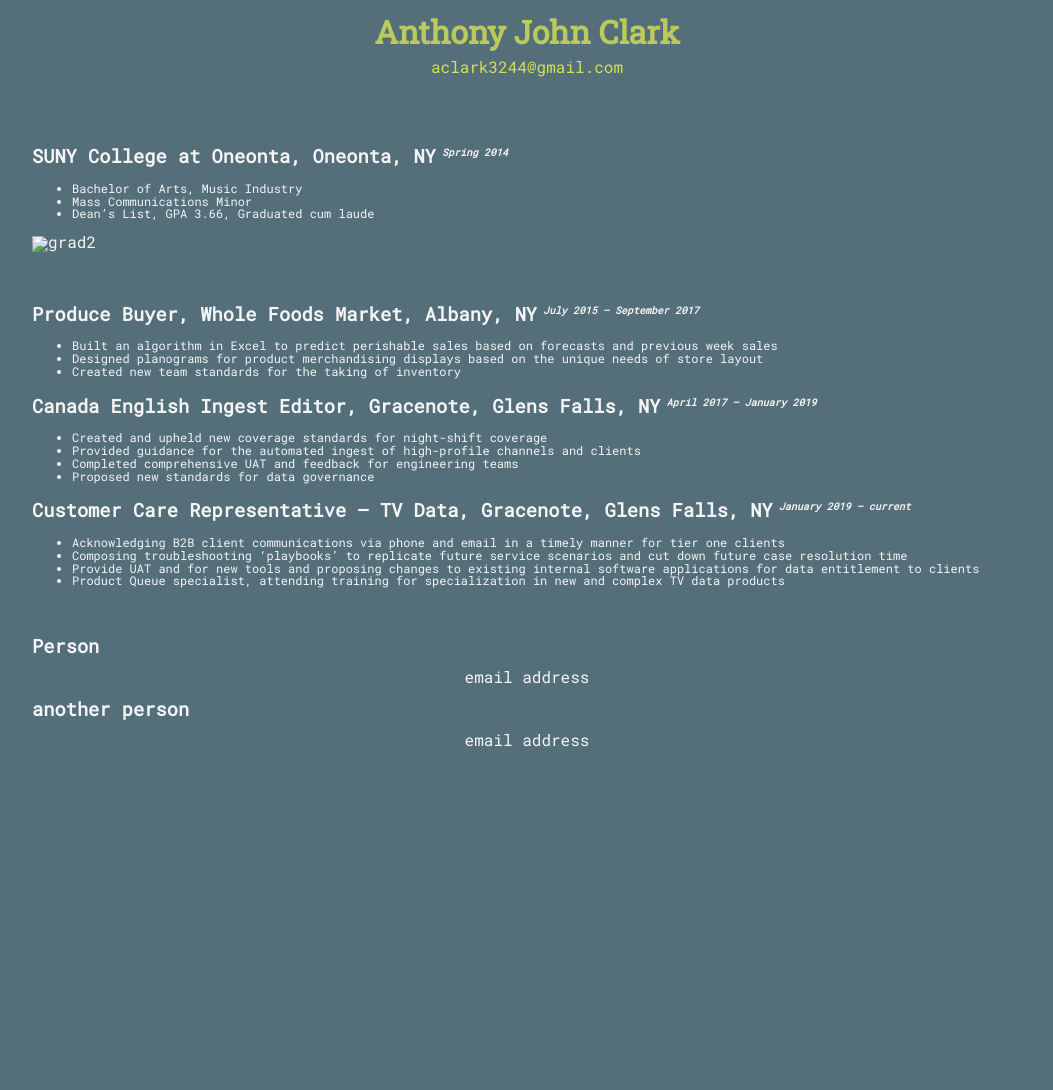
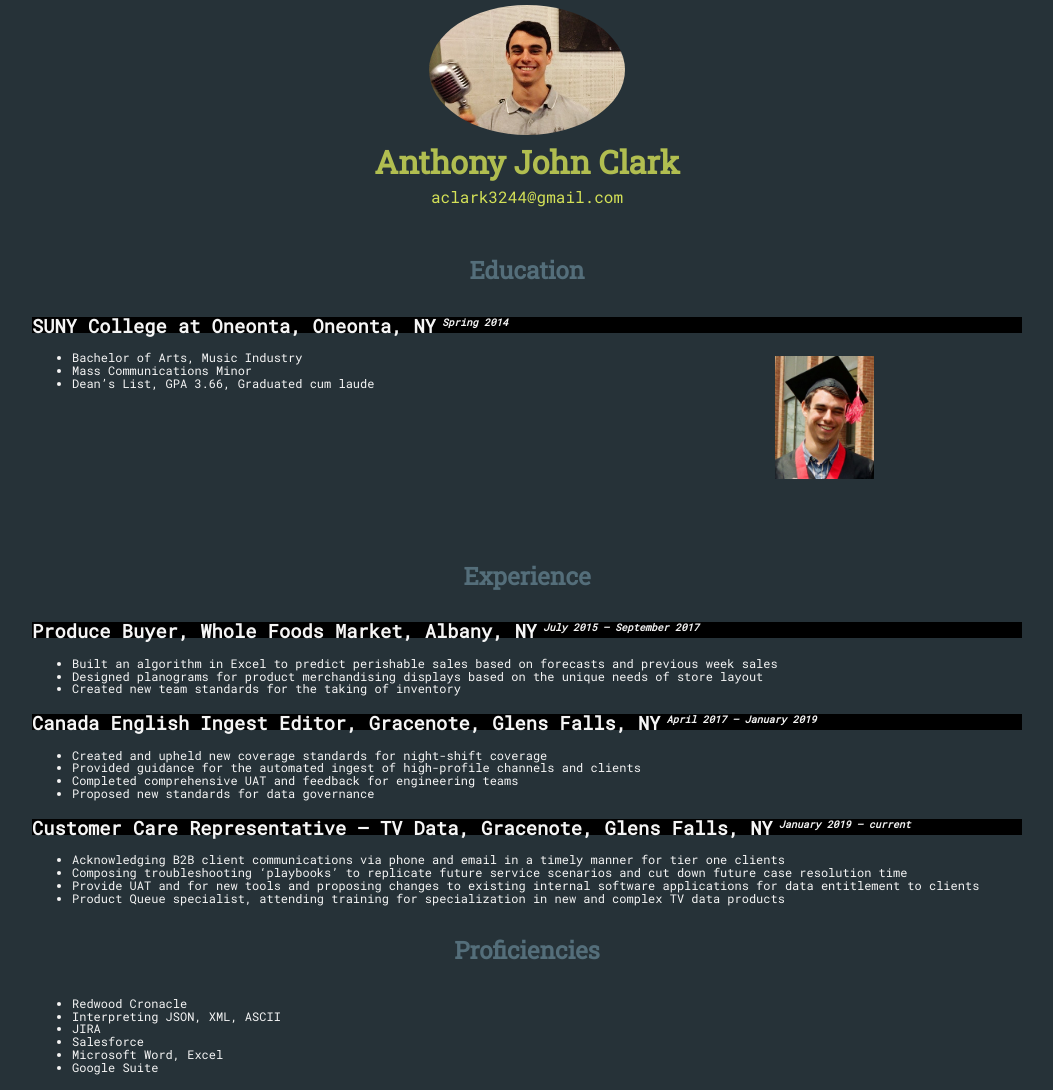
Before and after one commit to anthonyjohnclark/anthonyjohnclark.github.io, a plain HTML site: page index.html in a window 1280 px wide. Shown: the whole page, without its empty margins (113-1166 px from the left). Before the commit the page ends 800 px from the top, so only its background shows below. Drawn offline with Linux system fonts and the light colour scheme.

Commit message:
added photos, stylings, etc

```diff
--- a/index.html
+++ b/index.html
@@ -7,39 +7,40 @@
   <body>
     <div class="wholebody">
       <header>
+        <img src="photos/me.png" alt="topphoto">
         <h1><strong>Anthony John Clark</strong></h1>
           <p>aclark3244@gmail.com</p>
-      </header>
+       </header>
       <section>
         <h2>Education</h2>
         <div class="education">
-          <h3>SUNY College at Oneonta, Oneonta, NY<sup align="right"> Spring 2014</sup></h3>
+          <div class="jobtitle"><h3>SUNY College at Oneonta, Oneonta, NY<sup align="right"> Spring 2014</sup></h3></div>
           <ul>
             <li>Bachelor of Arts, Music Industry</li>
             <li>Mass Communications Minor</li>
             <li>Dean’s List, GPA 3.66, Graduated cum laude</li>
             </ul>
-            <img src="grad2.jpg" alt="grad2">
+            <img src="photos/grad1.jpg" alt="grad2">
           </div>
       </section>
       <section>
         <h2>Experience</h2>
           <div class="Experience">
         </div>
-        <h3><strong>Produce Buyer</strong>, Whole Foods Market, Albany, NY<sup> July 2015 – September 2017</sup></h3>
+        <h3><div class="jobtitle"><strong>Produce Buyer</strong>, Whole Foods Market, Albany, NY<sup> July 2015 – September 2017</sup></h3></div>
           <ul>
             <li>Built an algorithm in Excel to predict perishable sales based on forecasts and previous week sales</li>
             <li>Designed planograms for product merchandising displays based on the unique needs of store layout</li>
             <li>Created new team standards for the taking of inventory </li>
           </ul>
-        <h3><strong>Canada English Ingest Editor</strong>, Gracenote, Glens Falls, NY<sup> April 2017 – January 2019</sup></h3>
+        <h3><div class="jobtitle"><strong>Canada English Ingest Editor</strong>, Gracenote, Glens Falls, NY<sup> April 2017 – January 2019</sup></h3></div>
           <ul>
             <li>Created and upheld new coverage standards for night-shift coverage</li>
             <li>Provided guidance for the automated ingest of high-profile channels and clients</li>
             <li>Completed comprehensive UAT and feedback for engineering teams </li>
             <li>Proposed new standards for data governance </li>
           </ul>
-        <h3><strong>Customer Care Representative – TV Data</strong>, Gracenote, Glens Falls, NY<sup> January 2019 – current</sup></h3>
+        <h3><div class="jobtitle"><strong>Customer Care Representative – TV Data</strong>, Gracenote, Glens Falls, NY<sup> January 2019 – current</sup></h3></div>
           <ul>
             <li>Acknowledging B2B client communications via phone and email in a timely manner for tier one clients</li>
             <li>Composing troubleshooting ‘playbooks’ to replicate future service scenarios and cut down future case resolution time</li>
@@ -48,12 +49,16 @@
           </ul>
       </section>
       <section>
-        <h2>References</h2>
+        <h2>Proficiencies</h2>
           <div class="references">
-            <h3>Person</h3>
-              <p>email address</p>
-            <h3>another person</h3>
-              <p>email address</p>
+            <ul>
+              <li>Redwood Cronacle</li>
+              <li>Interpreting JSON, XML, ASCII</li>
+              <li>JIRA</li>
+              <li>Salesforce</li>
+              <li>Microsoft Word, Excel </li>
+              <li>Google Suite</li>
+            </ul>
           </div>
       </section>
     </div>
--- a/site.css
+++ b/site.css
@@ -3,7 +3,7 @@
       body {
         max-width: 990px;
         margin: auto;
-        background-color: #546E7A;
+        background-color: #263238;
         font-family: 'Roboto Mono', Helvetica, sans-serif;
         line-height: 80%;
         color: #F5F5F5;
@@ -11,11 +11,22 @@
       header {
         padding: .5%;
         color: #D4E157;
+       }
+      header img {
+        display: block;
+        margin-left: auto;
+        margin-right: auto;
+        width: 20%;
+        height:30%;
+        border-radius: 50%;
+        position: relative;
+        top: 15%
       }
       h3 sup{
         font-size: 10px;
         text-align: right;
         font-style: italic;
+        text-align: right;
       }
       header p{
         text-align:center
@@ -35,4 +46,20 @@
         font-family: 'Roboto Slab', serif;
         text-align: center;
         color: #546E7A;
+        padding: 2%;
       }
+      .jobtitle{
+        padding: 0px;
+        background-color: black;
+      }
+      .education img {
+        position: relative;
+        bottom: 50px;
+        left: 75%;
+        size: relative;
+        width: 10%;
+        height: 40%;
+         }
+         h3{
+          color: #F5F5F5;
+         }
```
Also changed, not shown: photos/me.png (added).
